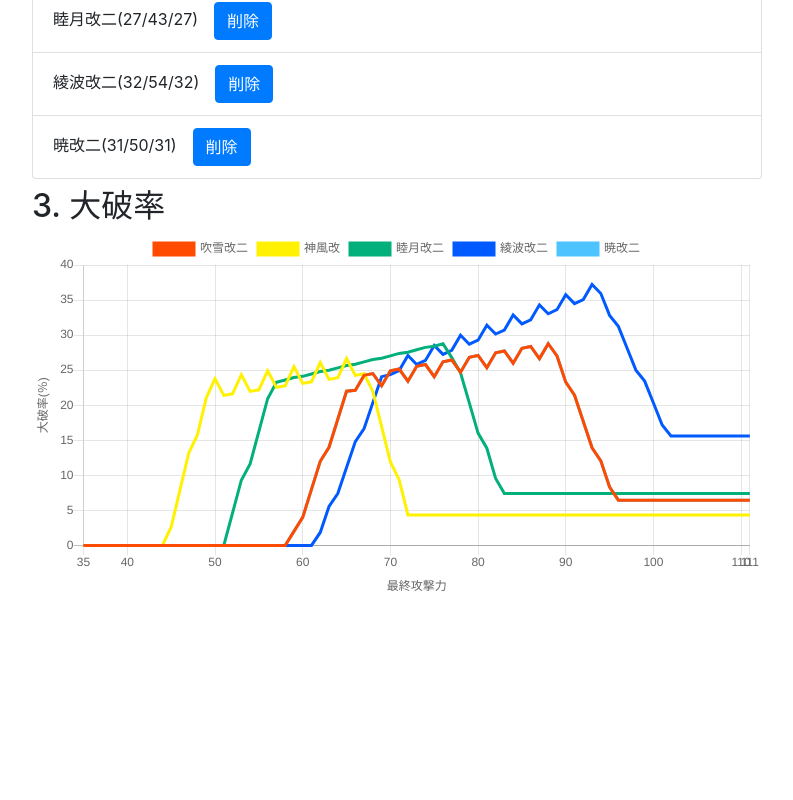
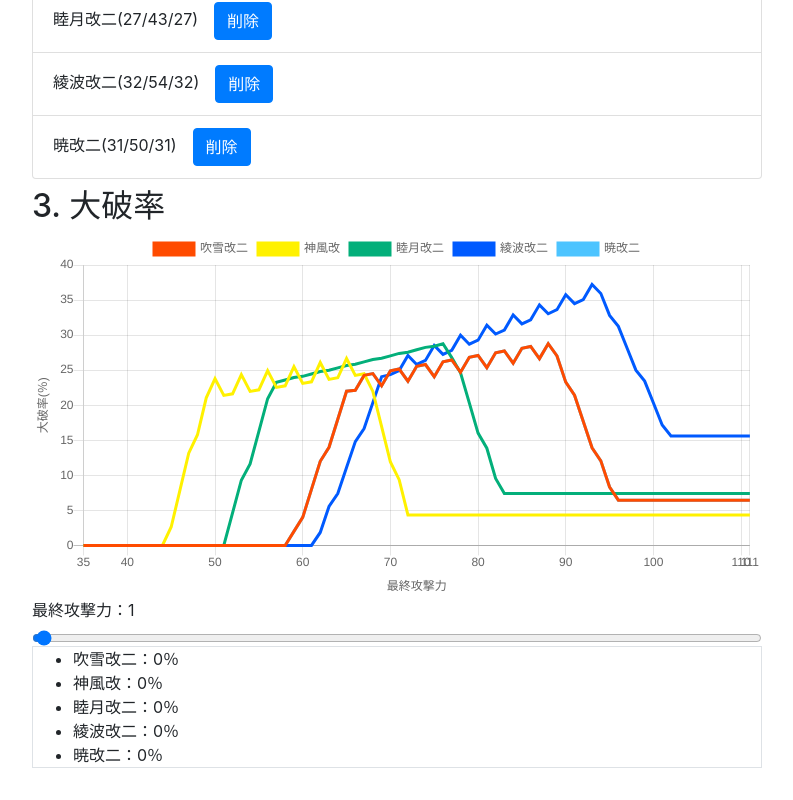
Before and after one commit to YSRKEN/HDC_React2, a React (Create React App) app in the folder hdc-app/: page / in a window 1280 px wide. Shown: the part 605-1405 px from the top of the page, without its empty margins (243-1036 px from the left). Before the commit the page ends 1219 px from the top, so only its background shows below. Built offline with nearby package versions, Linux system fonts and the light colour scheme.

Commit message:
[add] スライドバーで選択した位置の大破率をリストアップする機能を追加した

```diff
--- a/hdc-app/src/component/HeavyDamageGraph.tsx
+++ b/hdc-app/src/component/HeavyDamageGraph.tsx
@@ -1,12 +1,61 @@
-import React from 'react';
+import React, { useEffect, useState } from 'react';
 import { Scatter, ChartData } from 'react-chartjs-2';
 import * as chartjs from 'chart.js';
+import { Form } from 'react-bootstrap';
+
+const round = (value: number) => {
+	return Math.round(value * 10) / 10;
+}
 
 const HeavyDamageGraph: React.FC<{
 	data: ChartData<chartjs.ChartData>
 	options: chartjs.ChartOptions
-}> = ({data, options}) => (
-	<Scatter data={data} options={options}/>
-);
+}> = ({ data, options }) => {
+	const [sliderValue, setSliderValue] = useState(1);
+	const [hdpList, setHdpList] = useState<string[]>([]);
 
-export {HeavyDamageGraph};
+	useEffect(() => {
+		const output: string[] = [];
+		const data2: {
+			datasets: Chart.ChartDataSets[]
+		} = (data as any);
+		for (const record of data2.datasets) {
+			const kammusuName = record.label;
+			const findY = (x: number) => {
+				for (const point of (record.data as chartjs.ChartPoint[])) {
+					if (point.x === x) {
+						return point.y as number;
+					}
+				}
+				return -1;
+			};
+			const hdp = findY(sliderValue);
+			if (hdp < 0) {
+				const temp = (record.data as chartjs.ChartPoint[]).map(point => point.x as number);
+				const minX = Math.min(...temp);
+				const maxX = Math.max(...temp);
+				if (sliderValue < minX) {
+					output.push(`${kammusuName}：${round(findY(minX))}％`);
+				} else {
+					output.push(`${kammusuName}：${round(findY(maxX))}％`);
+				}
+			} else {
+				output.push(`${kammusuName}：${round(hdp)}％`);
+			}
+		}
+		setHdpList(output);
+	}, [sliderValue, data]);
+
+	return <>
+		<Scatter data={data} options={options} />
+		<Form.Label>最終攻撃力：{sliderValue}</Form.Label>
+		<Form.Control type="range" value={sliderValue} min={0} max={200} onChange={(e) => {
+			setSliderValue(parseInt(e.currentTarget.value, 10));
+		}} />
+		<ul className='border'>
+			{hdpList.map((info, index) => <li key={index}>{info}</li>)}
+		</ul>
+	</>
+};
+
+export { HeavyDamageGraph };
--- a/hdc-app/src/container/DamageInfo.tsx
+++ b/hdc-app/src/container/DamageInfo.tsx
@@ -29,7 +29,7 @@ const DamageInfo: React.FC = () => {
 				}
 				const heavyDamagePer = calcHeavyDamageProb(maxHp, armor, nowHp, finalAttackInputDataInt);
 				const round = (value: number) => {
-					return Math.floor(value * 1000) / 10;
+					return Math.round(value * 1000) / 10;
 				}
 				return `大破率：${round(heavyDamagePer)}％`;
 			} catch {
@@ -47,7 +47,7 @@ const DamageInfo: React.FC = () => {
 			// 算出結果をまとめる
 			let log = '';
 			const round = (value: number) => {
-				return Math.floor(value * 1000) / 10;
+				return Math.round(value * 1000) / 10;
 			}
 			log += `丁字有利⇒${round(heavyDamagePerDict[ENGAGE_TYPE[0]])}％\n`;
 			log += `同航戦⇒${round(heavyDamagePerDict[ENGAGE_TYPE[1]])}％\n`;
```
